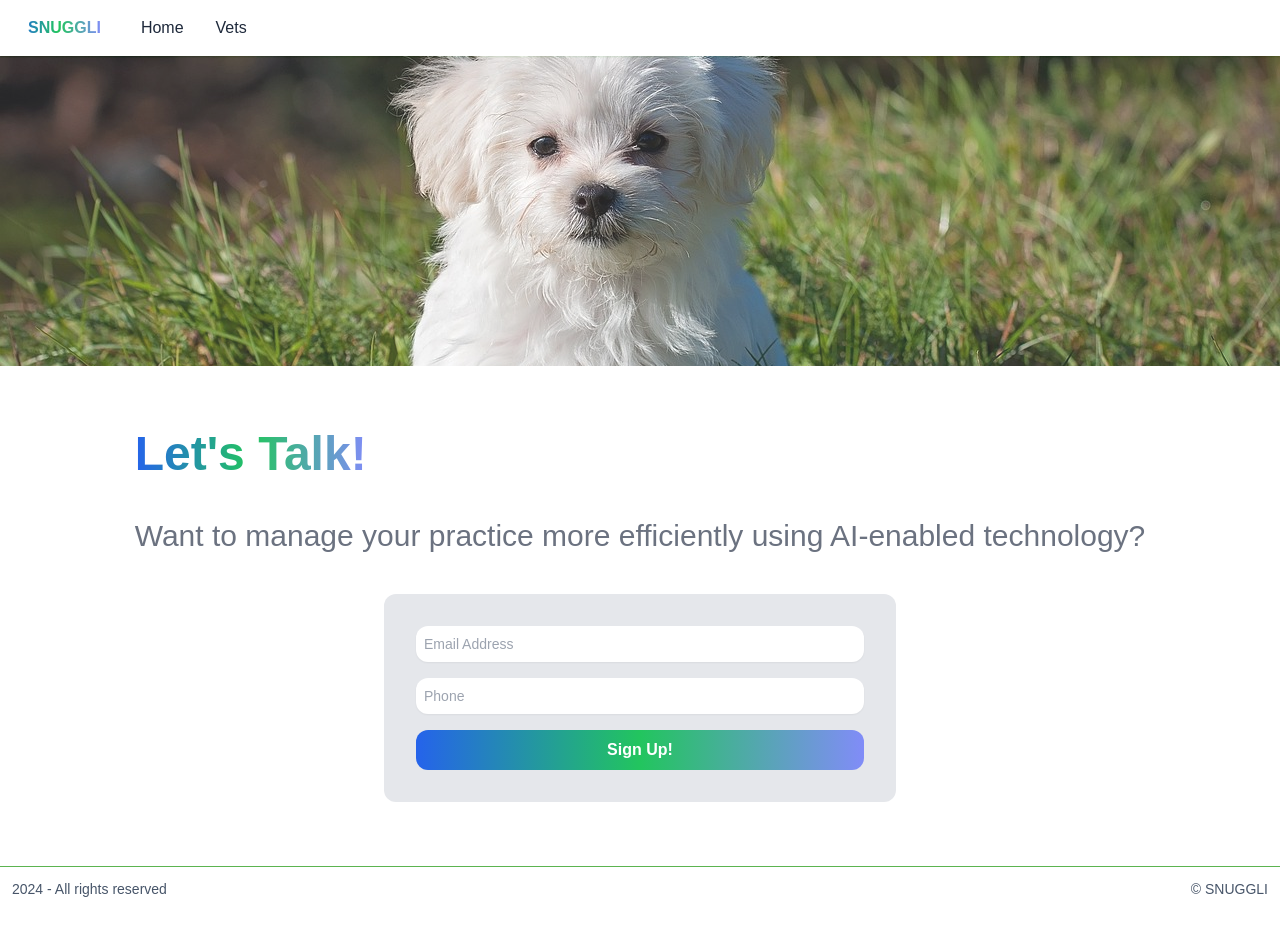
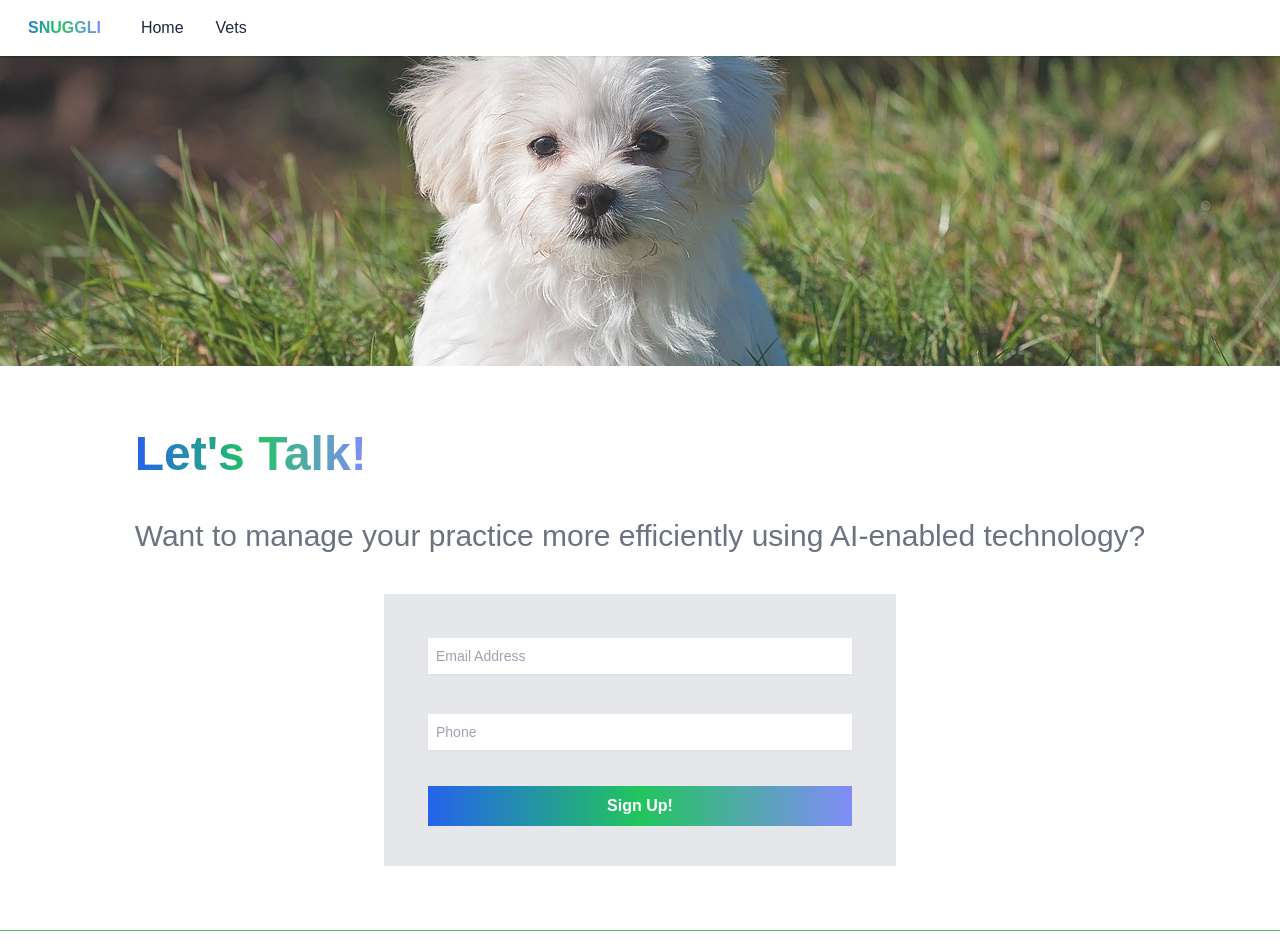
Before and after one commit to hveerara/snuggli, a Next.js app: page /vets in a window 1280 px wide. Shown: the top 945 px of the page. Before the commit the page ends 911 px from the top, so only its background shows below. Built offline with nearby package versions, Linux system fonts and the light colour scheme; no server answers.

Commit message:
Fix style issues in /vets

```diff
--- a/app/_components/Subscribe.jsx
+++ b/app/_components/Subscribe.jsx
@@ -64,7 +64,7 @@ function Subscribe() {
         Want to manage your practice more efficiently using AI-enabled
         technology?
       </h2>
-      <div className="mx-auto max-w-lg  bg-gray-200 rounded-xl">
+      <div className="mx-auto max-w-lg  bg-gray-200 rounded-lg">
         {showConfirmation && (
           <div className="p-3 text-center">
             <p className="text-design font-bold">
@@ -87,7 +87,7 @@ function Subscribe() {
           className="mb-0 space-y-4 rounded-lg pt-0 sm:p-6 lg:p-8"
           autoComplete="off"
         >
-          <div>
+          <div className="px-3 py-3">
             <label htmlFor="email" className="sr-only text-3xl">
               Email
             </label>
@@ -96,7 +96,7 @@ function Subscribe() {
               <input
                 type="email"
                 id="email"
-                className="w-full rounded-xl border-gray-400 p-2 pe-6 text-sm shadow-sm"
+                className="w-full rounded-lg border-gray-400 p-2 pe-6 text-sm shadow-sm"
                 placeholder="Email Address"
                 value={email}
                 onChange={(e) => setEmail(e.target.value)}
@@ -106,7 +106,7 @@ function Subscribe() {
             </div>
           </div>
 
-          <div>
+          <div className="px-3 py-3">
             <label
               htmlFor="phone"
               className="sr-only text-md lg:text-3xl xl:text-3xl"
@@ -118,7 +118,7 @@ function Subscribe() {
               <input
                 type="tel"
                 id="phone"
-                className="w-full rounded-xl border-gray-400 p-2 pe-6 text-sm shadow-sm"
+                className="w-full rounded-lg border-gray-400 p-2 pe-6 text-sm shadow-sm"
                 placeholder="Phone"
                 value={phone}
                 onChange={(e) => setPhone(e.target.value)}
@@ -128,12 +128,14 @@ function Subscribe() {
             </div>
           </div>
 
-          <button
-            type="submit"
-            className="block w-full rounded-xl px-3 py-2 font-medium lg:font-bold xl:font-bold text-white  bg-gradient-to-r from-blue-600 via-green-500 to-indigo-400"
-          >
-            Sign Up!
-          </button>
+          <div className="px-3 py-2">
+            <button
+              type="submit"
+              className="w-full rounded-md px-3 py-2 font-medium lg:font-bold xl:font-bold text-white  bg-gradient-to-r from-blue-600 via-green-500 to-indigo-400"
+            >
+              Sign Up!
+            </button>
+          </div>
         </form>
       </div>
     </div>
```
